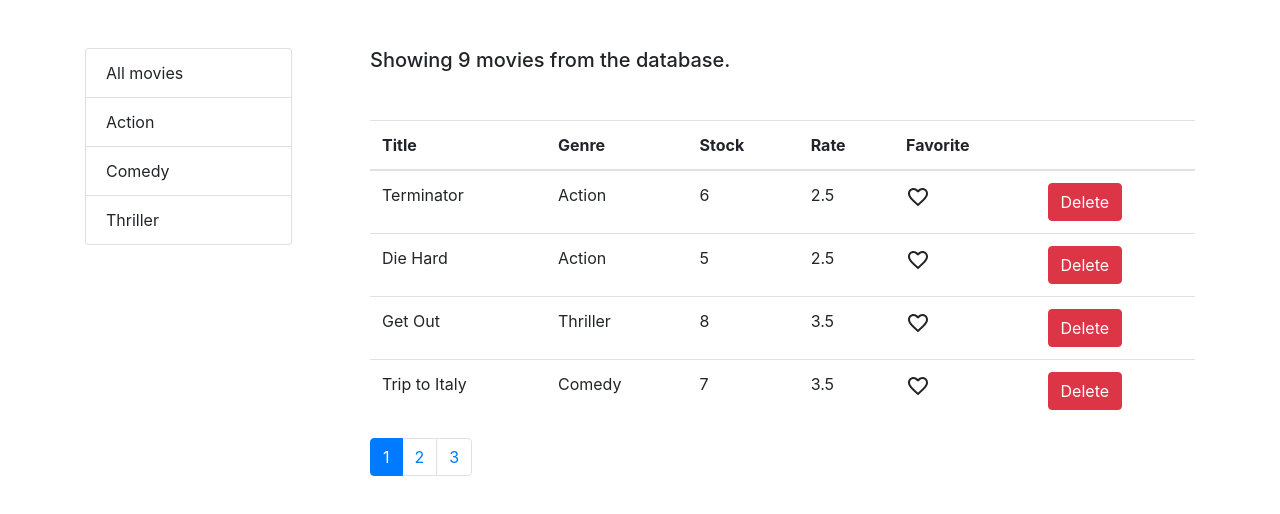
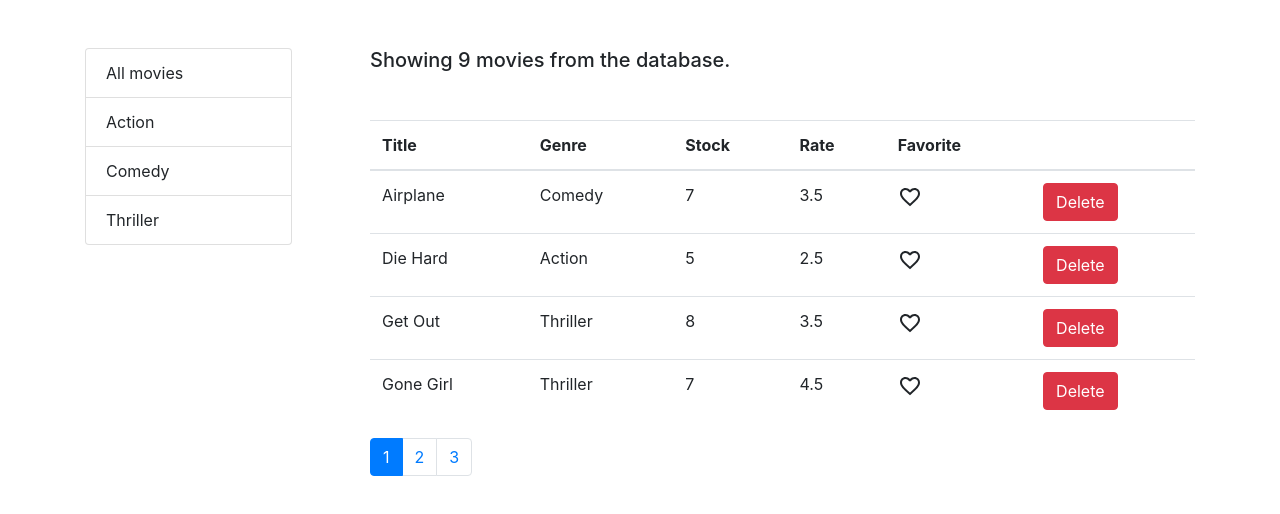
Before and after one commit to kswarn/vidly-react, a React (Create React App) app: page / in a window 1280 px wide. Shown: the top 514 px of the page. Built offline with nearby package versions, Linux system fonts and the light colour scheme.

Commit message:
implemented sorting for movies component

```diff
--- /dev/null
+++ b/src/components/MoviesTable.jsx
@@ -0,0 +1,62 @@
+import React from "react";
+import Like from "../common/Like";
+
+const MoviesTable = (props) => {
+  const { movies, onDelete, onLike, onSort, sortColumn } = props;
+  const raiseSort = (path) => {
+    const sortColumnClone = { ...sortColumn };
+    if (path === sortColumnClone.path) {
+      sortColumnClone.order = sortColumnClone.order === "asc" ? "desc" : "asc";
+    } else {
+      sortColumnClone.path = path;
+      sortColumnClone.order = "asc";
+    }
+
+    onSort(sortColumnClone);
+  };
+  return (
+    <table className="table">
+      <thead>
+        <tr>
+          <th onClick={() => raiseSort("title")} scope="col">
+            Title
+          </th>
+          <th onClick={() => raiseSort("genre.name")} scope="col">
+            Genre
+          </th>
+          <th onClick={() => raiseSort("numberInStock")} scope="col">
+            Stock
+          </th>
+          <th onClick={() => raiseSort("dailyRentalRate")} scope="col">
+            Rate
+          </th>
+          <th scope="col">Favorite</th>
+          <th scope="col"></th>
+        </tr>
+      </thead>
+      <tbody>
+        {movies.map((movie) => (
+          <tr key={movie._id}>
+            <td>{movie.title}</td>
+            <td>{movie.genre.name}</td>
+            <td>{movie.numberInStock}</td>
+            <td>{movie.dailyRentalRate}</td>
+            <td>
+              <Like onClick={() => onLike(movie._id)} like={movie.liked} />
+            </td>
+            <td>
+              <button
+                className="btn btn-md btn-danger"
+                onClick={() => onDelete(movie._id)}
+              >
+                Delete
+              </button>
+            </td>
+          </tr>
+        ))}
+      </tbody>
+    </table>
+  );
+};
+
+export default MoviesTable;
--- a/src/components/movies.jsx
+++ b/src/components/movies.jsx
@@ -1,11 +1,13 @@
 import React, { useState, useEffect } from "react";
 import { getMovies } from "../services/fakeMovieService";
 import { getGenres } from "../services/fakeGenreService";
-import Like from "../common/Like";
 import ListGroup from "../common/ListGroup";
 import Pagination from "../common/Pagination";
 import { paginate } from "../utils/paginate";
 import { Row, Col } from "react-bootstrap";
+import MoviesTable from "./MoviesTable";
+
+import _ from "lodash";
 
 const Movies = () => {
   const [moviesList, setMoviesList] = useState([]);
@@ -19,8 +21,13 @@ const Movies = () => {
     currentPage: 1,
   });
 
+  const [sortColumn, setSortColumn] = useState({
+    path: "title",
+    order: "asc",
+  });
+
   useEffect(() => {
-    const genres = [{ name: "All movies" }, ...getGenres()];
+    const genres = [{ _id: "", name: "All movies" }, ...getGenres()];
     setMoviesList(getMovies());
     setGenres(genres);
   }, []);
@@ -50,13 +57,19 @@ const Movies = () => {
     setPaginationData({ pageSize: 4, currentPage: 1 });
   };
 
+  const handleSort = (sortColumnClone) => {
+    setSortColumn(sortColumnClone);
+  };
+
   const filtered =
     selectedGenre && selectedGenre._id
       ? moviesList.filter((movie) => movie.genre._id === selectedGenre._id)
       : moviesList;
 
+  const sorted = _.orderBy(filtered, [sortColumn.path], [sortColumn.order]);
+
   const movies = paginate(
-    filtered,
+    sorted,
     paginationData.currentPage,
     paginationData.pageSize
   );
@@ -78,42 +91,13 @@ const Movies = () => {
           <h5 className="my-5">
             Showing {filtered.length} movies from the database.
           </h5>
-          <table className="table">
-            <thead>
-              <tr>
-                <th scope="col">Title</th>
-                <th scope="col">Genre</th>
-                <th scope="col">Stock</th>
-                <th scope="col">Rate</th>
-                <th scope="col">Favorite</th>
-                <th scope="col"></th>
-              </tr>
-            </thead>
-            <tbody>
-              {movies.map((movie) => (
-                <tr key={movie._id}>
-                  <td>{movie.title}</td>
-                  <td>{movie.genre.name}</td>
-                  <td>{movie.numberInStock}</td>
-                  <td>{movie.dailyRentalRate}</td>
-                  <td>
-                    <Like
-                      onClick={() => handleLike(movie._id)}
-                      like={movie.liked}
-                    />
-                  </td>
-                  <td>
-                    <button
-                      className="btn btn-md btn-danger"
-                      onClick={() => handleDelete(movie._id)}
-                    >
-                      Delete
-                    </button>
-                  </td>
-                </tr>
-              ))}
-            </tbody>
-          </table>
+          <MoviesTable
+            movies={movies}
+            sortColumn={sortColumn}
+            onLike={handleLike}
+            onDelete={handleDelete}
+            onSort={handleSort}
+          />
           <Pagination
             itemsCount={filtered.length}
             pageSize={paginationData.pageSize}
```
